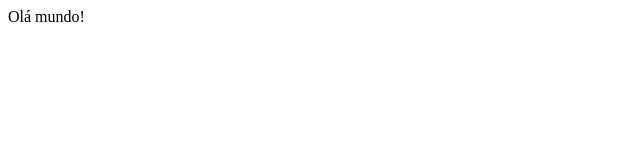
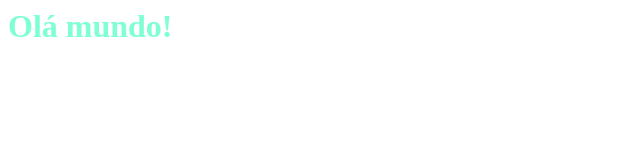
Before and after one commit to gusta09/primeiro-reposit-rio, a plain HTML site: page index.html in a window 1280 px wide. Shown: the whole page, without its empty margins (0-640 px from the left). Drawn offline with Linux system fonts and the light colour scheme.

Commit message:
Mudando a cor do título

```diff
--- a/index.html
+++ b/index.html
@@ -1 +1,6 @@
-<hi>Olá mundo!</hi>
+<head>
+<link rel="stylesheet" href="style.css">
+</head>
+<body>
+    <h1>Olá mundo!</h1>
+</body>
--- /dev/null
+++ b/style.css
@@ -0,0 +1,3 @@
+h1 {
+    color:aquamarine;
+}
```
